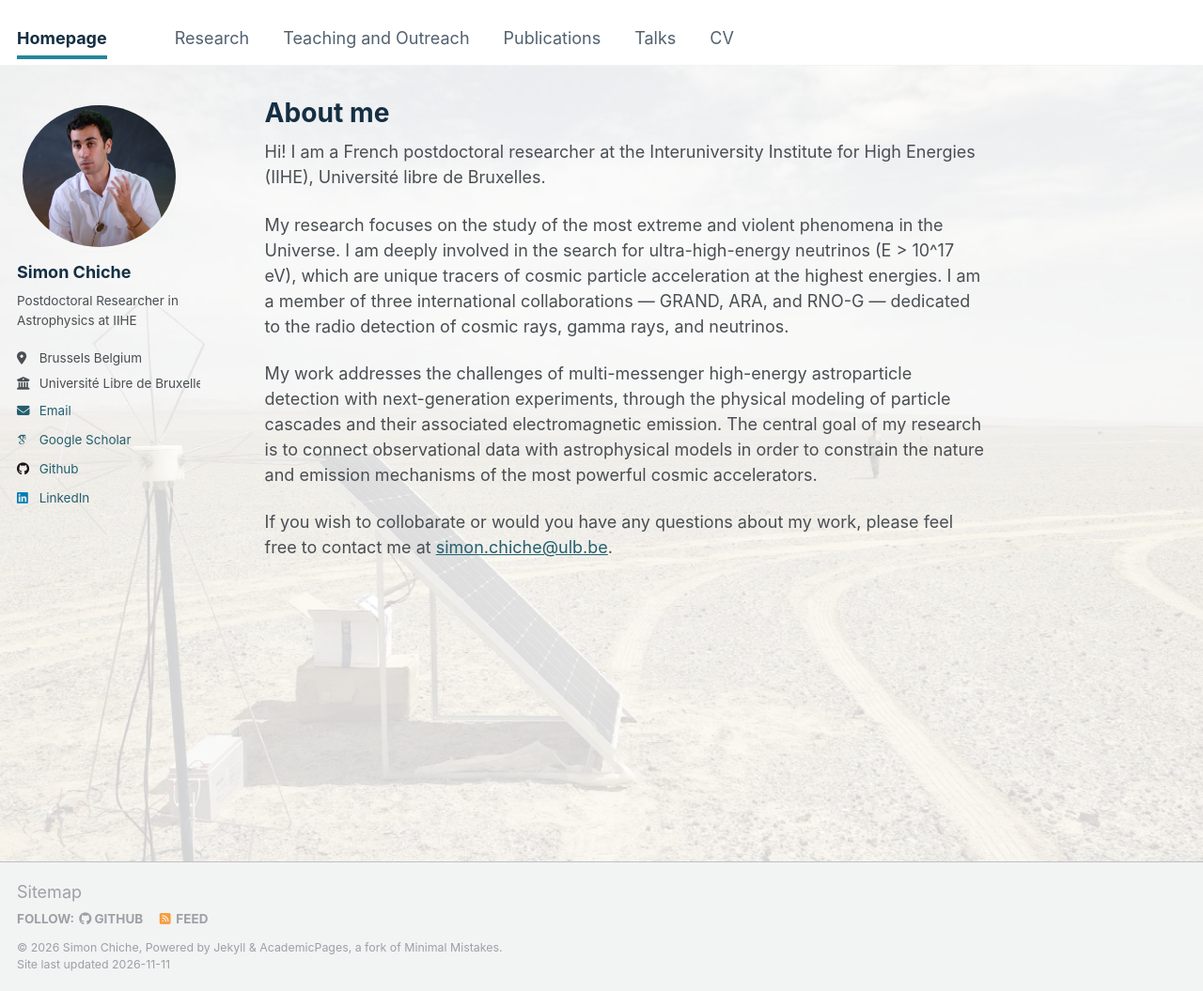
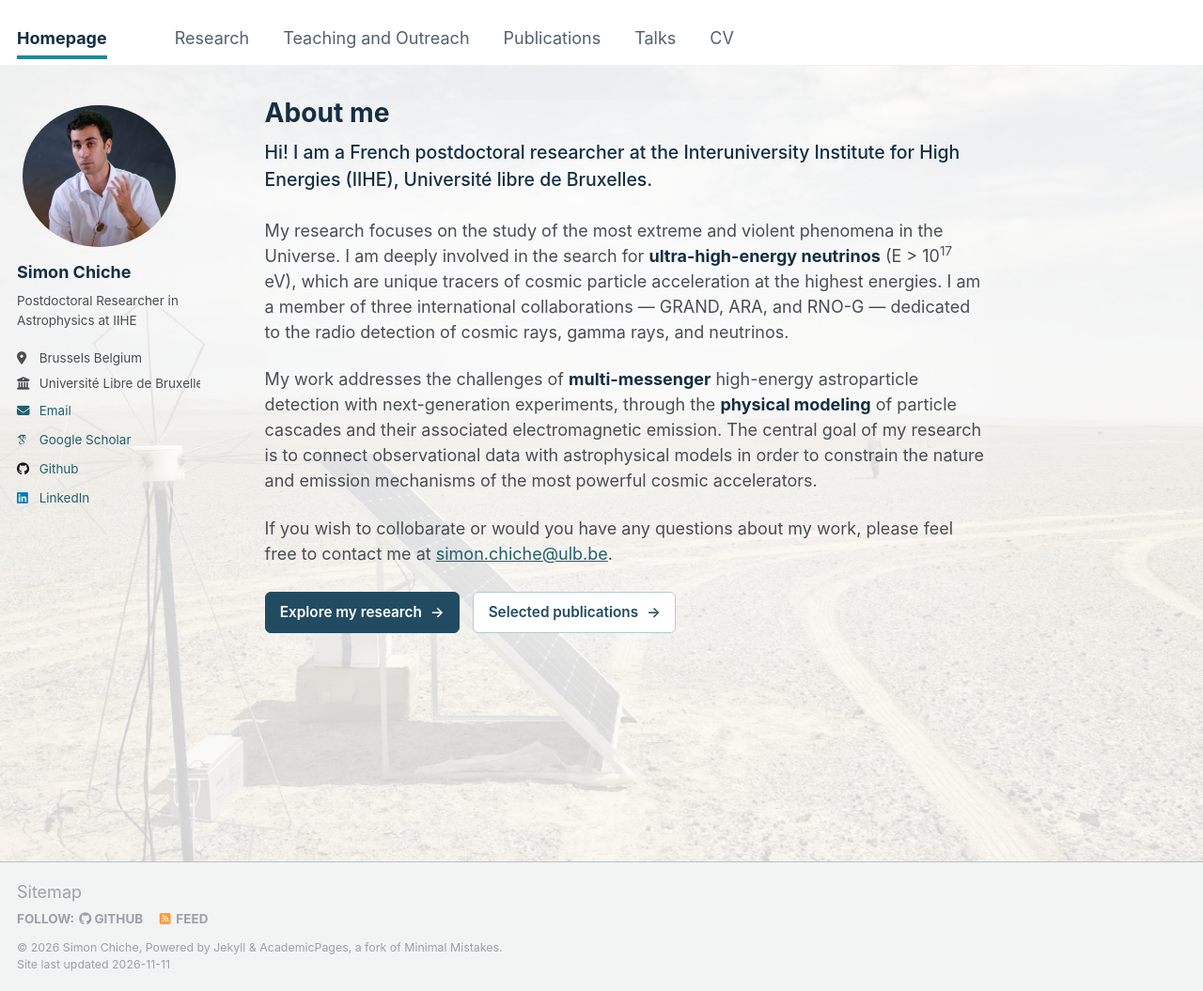
Before and after one commit to simonchiche/simonchiche.github.io, a Jekyll site: the page built from _pages/about.md, in a window 1280 px wide and 1055 px high. Shown: the whole window at 94% size. Built offline with Jekyll 4.4.1, drawn with Linux system fonts in a browser that asks for light colours; some web fonts are replaced.

Commit message:
Updated layout and CV

```diff
--- a/_data/navigation.yml
+++ b/_data/navigation.yml
@@ -24,7 +24,7 @@ main:
 #    url: /year-archive/
 
   - title: "CV"
-    url: /files/CV_20_01_25.pdf
+    url: /files/CV_Simon_Chiche_07_26.pdf
 
 #  - title: "Guide"
 #    url: /markdown/
--- a/_includes/author-profile.html
+++ b/_includes/author-profile.html
@@ -21,7 +21,7 @@
   </div>
 
   <div class="author__urls-wrapper">
-    <button class="btn btn--inverse">Follow</button>
+    <button type="button" class="btn btn--inverse">{% if page.url == '/' %}Contact &amp; links{% else %}Follow{% endif %}</button>
     <ul class="author__urls social-icons">
       <!-- Font Awesome icons / Biographic information  -->
       {% if author.location %}
--- a/_pages/about.md
+++ b/_pages/about.md
@@ -11,9 +11,15 @@ redirect_from:
 ---
 
 Hi! I am a French postdoctoral researcher at the Interuniversity Institute for High Energies (IIHE), Université libre de Bruxelles.
+{: .home-introduction}
 
-My research focuses on the study of the most extreme and violent phenomena in the Universe. I am deeply involved in the search for ultra-high-energy neutrinos (E > 10^17 eV), which are unique tracers of cosmic particle acceleration at the highest energies. I am a member of three international collaborations — GRAND, ARA, and RNO-G — dedicated to the radio detection of cosmic rays, gamma rays, and neutrinos.
+My research focuses on the study of the most extreme and violent phenomena in the Universe. I am deeply involved in the search for **ultra-high-energy neutrinos** (E > 10<sup>17</sup> eV), which are unique tracers of cosmic particle acceleration at the highest energies. I am a member of three international collaborations — GRAND, ARA, and RNO-G — dedicated to the radio detection of cosmic rays, gamma rays, and neutrinos.
 
-My work addresses the challenges of multi-messenger high-energy astroparticle detection with next-generation experiments, through the physical modeling of particle cascades and their associated electromagnetic emission. The central goal of my research is to connect observational data with astrophysical models in order to constrain the nature and emission mechanisms of the most powerful cosmic accelerators.
+My work addresses the challenges of **multi-messenger** high-energy astroparticle detection with next-generation experiments, through the **physical modeling** of particle cascades and their associated electromagnetic emission. The central goal of my research is to connect observational data with astrophysical models in order to constrain the nature and emission mechanisms of the most powerful cosmic accelerators.
 
 If you wish to collobarate or would you have any questions about my work, please feel free to contact me at [simon.chiche@ulb.be](mailto:simon.chiche@ulb.be).
+
+<nav class="home-actions" aria-label="Explore my work">
+  <a class="home-actions__link--primary" href="{{ '/research/' | relative_url }}">Explore my research <span aria-hidden="true">&rarr;</span></a>
+  <a href="{{ '/publications/' | relative_url }}">Selected publications <span aria-hidden="true">&rarr;</span></a>
+</nav>
--- /dev/null
+++ b/_sass/_home.scss
@@ -0,0 +1,69 @@
+/* Homepage accents; retain the portrait, background image and page layout. */
+@media screen {
+  .is-home {
+    .page__inner-wrap {
+      background-image: radial-gradient(
+        ellipse at 50% 40%,
+        rgba(255, 255, 255, 0.3) 0%,
+        rgba(255, 255, 255, 0.18) 55%,
+        rgba(255, 255, 255, 0) 100%
+      );
+    }
+
+    .page__content > .home-introduction {
+      color: #142f43;
+      font-size: 1.08em;
+      font-weight: 500;
+      line-height: inherit;
+    }
+
+    .page__content strong {
+      color: #142f43;
+      font-weight: 650;
+    }
+
+    #main .home-actions {
+      display: flex;
+      flex-wrap: wrap;
+      gap: 0.65em 0.8em;
+      margin-top: 1.5em;
+
+      a {
+        display: inline-flex;
+        align-items: center;
+        justify-content: center;
+        gap: 0.6em;
+        min-height: 44px;
+        max-width: 100%;
+        padding: 0.6em 1em;
+        border: 1px solid #b7c9d2;
+        border-radius: 6px;
+        background-color: #fff;
+        color: #214b61;
+        font-size: 0.85em;
+        font-weight: 600;
+        line-height: 1.4;
+        text-decoration: none;
+
+        &:hover {
+          border-color: #90adb9;
+          background-color: #e8f0f3;
+          color: #142f43;
+          text-decoration: none;
+        }
+
+        &.home-actions__link--primary {
+          border-color: #214b61;
+          background-color: #214b61;
+          color: #fff;
+
+          &:hover {
+            border-color: #142f43;
+            background-color: #142f43;
+            color: #fff;
+          }
+        }
+      }
+    }
+  }
+}
--- a/assets/css/main.scss
+++ b/assets/css/main.scss
@@ -35,6 +35,7 @@
 @import "archive";
 @import "research";
 @import "academic-lists";
+@import "home";
 @import "teaching-outreach";
 @import "sidebar";
 
```
Also changed, not shown: _publications/publications.md (+13 -16 lines), _talks/talks.md (+31 -2 lines), 1 other file.
